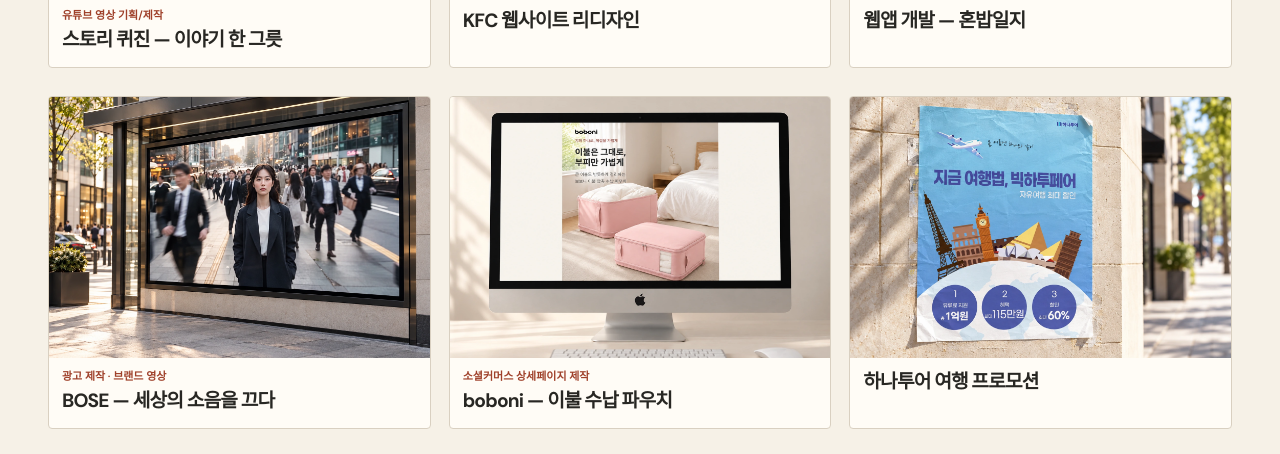
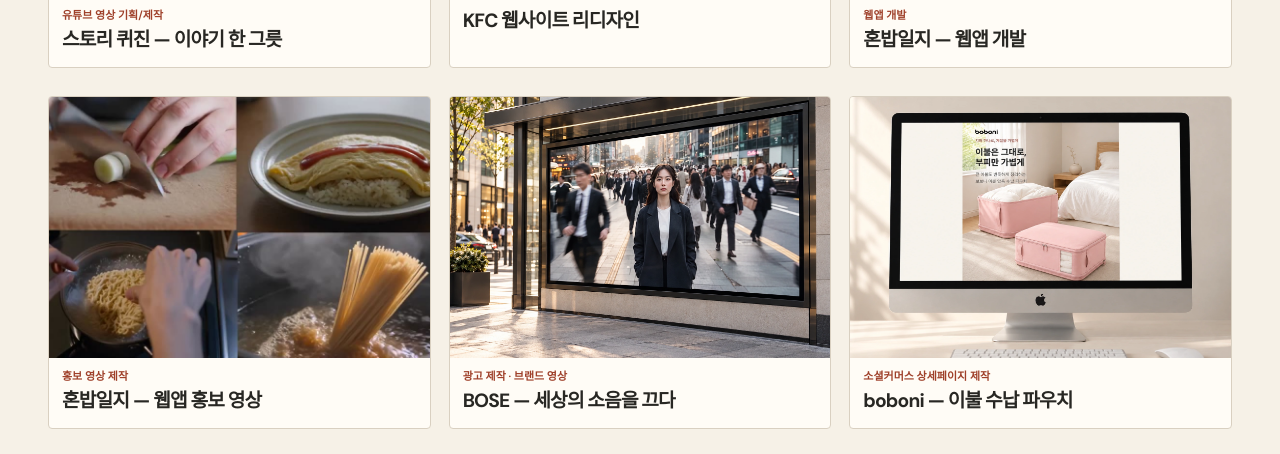
Before and after one commit to hys010606-alt/food-film-portfolio, a plain HTML site: page index.html in a window 1280 px wide. Shown: the part 1088-1542 px from the top of the page. Drawn offline with Linux system fonts and the light colour scheme.

Commit message:
Separate Honbap web app and promotional film projects

```diff
--- a/index.html
+++ b/index.html
@@ -7,7 +7,7 @@
   <meta name="description" content="콜드·핫 섹션, 신메뉴 개발과 주방 운영을 경험한 요리사 출신 허윤성의 푸드 콘텐츠 기획·영상 제작 포트폴리오입니다.">
   <title>허윤성 — 요리사 출신 푸드 콘텐츠 제작자</title>
   <link rel="stylesheet" href="styles.css?v=honbap-v24">
-  <script src="script.js?v=kfc-v25" defer></script>
+  <script src="script.js?v=honbap-split-28" defer></script>
 </head>
 <body id="top">
   <a class="skip" href="#work">작업 바로 보기</a>
--- a/script.js
+++ b/script.js
@@ -4,7 +4,8 @@ const portfolio = {
   projects: [
     {id:'story', food:true, category:'planning', categoryLabel:'유튜브 영상 기획/제작', title:'스토리 퀴진 — 이야기 한 그릇', video:'assets/story-intro.mp4', poster:'assets/story-intro-poster.jpg', videoLabel:'첫 영상 인트로 열기', previewHeading:'채널 기획서', images:pages('story-slide',14), document:'assets/story-cuisine.pptx', documentLabel:'채널 기획서 PPTX 다운로드', tools:['인트로 영상','채널 콘셉트','콘텐츠 기획','브랜드 방향'], description:'세계 음식의 유래와 사연을 에피소드로 풀어내는 유튜브 채널 기획입니다. 첫 영상 인트로와 함께 시청 대상, 에피소드 구성, 채널의 시각적 방향을 담은 기획서를 볼 수 있습니다.'},
     {id:'kfc', food:true, category:'design', categoryLabel:'콘텐츠 설계 · UI 디자인', title:'KFC 웹사이트 리디자인', app:'kfc/index.html', appLabel:'KFC 웹 시안 열기', images:['assets/kfc-final-v2.png',...pages('kfc-ui',15)], document:'assets/kfc-ui.pdf', documentLabel:'UI 디자인 PDF 열기', tools:['콘텐츠 설계','와이어프레임','UI 디자인'], description:'KFC의 프로모션과 신제품 정보를 쉽게 찾을 수 있도록 구성한 웹사이트 리디자인입니다. HTML·CSS로 구현한 웹 시안과 벤치마킹, 디자인 가이드, 최종 시안을 함께 볼 수 있습니다.'},
-    {id:'cg', food:true, category:'web', categoryLabel:'웹앱 개발', title:'웹앱 개발 — 혼밥일지', app:'https://hys010606-alt.github.io/food-film-portfolio/honbap/', appLabel:'혼밥일지 웹앱 열기', video:'assets/cg.mp4', videoLabel:'웹앱 소개 영상 열기', tools:['웹앱 개발'], description:'요리 타이머, 식사 기록, 레시피를 한곳에 담은 웹앱입니다. 웹앱을 직접 열어 기능을 체험하거나 소개 영상으로 화면 구성과 사용 흐름을 볼 수 있습니다.'},
+    {id:'cg', food:true, category:'web', categoryLabel:'웹앱 개발', title:'혼밥일지 — 웹앱 개발', app:'https://hys010606-alt.github.io/food-film-portfolio/honbap/', appLabel:'혼밥일지 웹앱 열기', tools:['웹앱 개발'], description:'요리 타이머, 식사 기록, 레시피를 한곳에 담은 웹앱을 직접 개발했습니다. 웹앱을 열어 기능을 체험할 수 있습니다.'},
+    {id:'honbap-promo', food:true, category:'video', categoryLabel:'홍보 영상 제작', title:'혼밥일지 — 웹앱 홍보 영상', video:'assets/cg.mp4', poster:'assets/honbap-promo.jpg', videoLabel:'홍보 영상 원본 열기', tools:['홍보 영상 제작','영상 편집'], description:'직접 개발한 혼밥일지를 소개하기 위해 제작한 홍보 영상입니다. 일상에서 한 끼를 준비하는 장면과 웹앱의 사용 화면을 이어, 혼자서도 한 끼를 챙기고 기록하는 흐름을 보여줍니다.'},
     {id:'bose', category:'video', categoryLabel:'광고 제작 · 브랜드 영상', title:'BOSE — 세상의 소음을 끄다', video:'assets/bose.mp4', tools:['광고 제작','콘셉트 기획','콘티'], description:'BOSE 이어버드를 소재로 콘셉트 기획과 콘티부터 영상으로 구현한 광고 제작 작품입니다. 소음이 가득한 일상에서 나만의 고요와 몰입을 되찾는 순간을 담은 완성 영상과 제작기획서를 소개합니다.', document:'assets/bose-plan-design.pdf', documentLabel:'광고 제작기획서 PDF 열기', images:pages('bose-plan-design',12)},
     {id:'detail', category:'design', categoryLabel:'소셜커머스 상세페이지 제작', title:'boboni — 이불 수납 파우치', images:['assets/boboni-detail-v2.webp'], document:'assets/boboni-detail-v2.png', documentLabel:'상세페이지 전체 이미지 열기', tools:['소셜커머스','상세페이지 제작','제품 정보 구성','비주얼 디자인'], description:'보보니 이불 수납 파우치를 소개하는 소셜커머스 상세페이지 제작 작품입니다. 제품의 장점을 쉽게 이해하고 구매에 필요한 정보를 확인할 수 있도록 사용 장면, 여섯 가지 수납 포인트, 압축 전후 비교, 컬러와 사이즈를 구성했습니다.'},
     {id:'illustration', category:'design', categoryLabel:'2D 그래픽 · 일러스트레이션', title:'하나투어 여행 프로모션', images:['assets/illustration-6.jpg',...pages('illustration',5),'assets/illustration-7.jpg'], document:'assets/illustration.pdf', documentLabel:'일러스트레이션 PDF 열기', tools:['일러스트레이션','포스터','목업'], description:'여러 나라의 랜드마크를 일러스트로 표현한 여행 프로모션 포스터입니다. 디자인 콘셉트와 타깃 분석에서 스케치, 시안, 목업까지 제작 과정을 소개합니다.'},
@@ -12,7 +13,8 @@ const portfolio = {
 };
 const grid = document.querySelector('#projects');
 const galleryCovers = {
-  cg: { src: 'assets/gallery-cg.jpg' },
+  cg: { src: 'assets/gallery-cg.jpg', role: '웹앱 개발' },
+  'honbap-promo': { src: 'assets/honbap-promo.jpg', role: '홍보 영상 제작' },
   bose: { src: 'assets/mockup-bose-street-screen-v1.webp', role: '광고 제작 · 브랜드 영상' },
   detail: { src: 'assets/mockup-boboni-imac-v1.webp', role: '소셜커머스 상세페이지 제작' },
   kfc: { src: 'assets/mockup-kfc-imac-v1.webp' },
@@ -83,7 +85,7 @@ function openProject(project) {
     links.append(link(project.video, project.videoLabel || '영상 원본 열기'));
   }
   if (project.document) links.append(link(project.document, project.documentLabel));
-  videoArea.append(links);
+  if (links.childElementCount) videoArea.append(links);
   if (project.images) {
     const section = document.createElement('section'); section.className = 'document-preview';
     const heading = document.createElement('h3'); heading.textContent = project.previewHeading || (project.video ? '함께 보는 제작기획서' : '작업 미리 보기'); section.append(heading);
```
